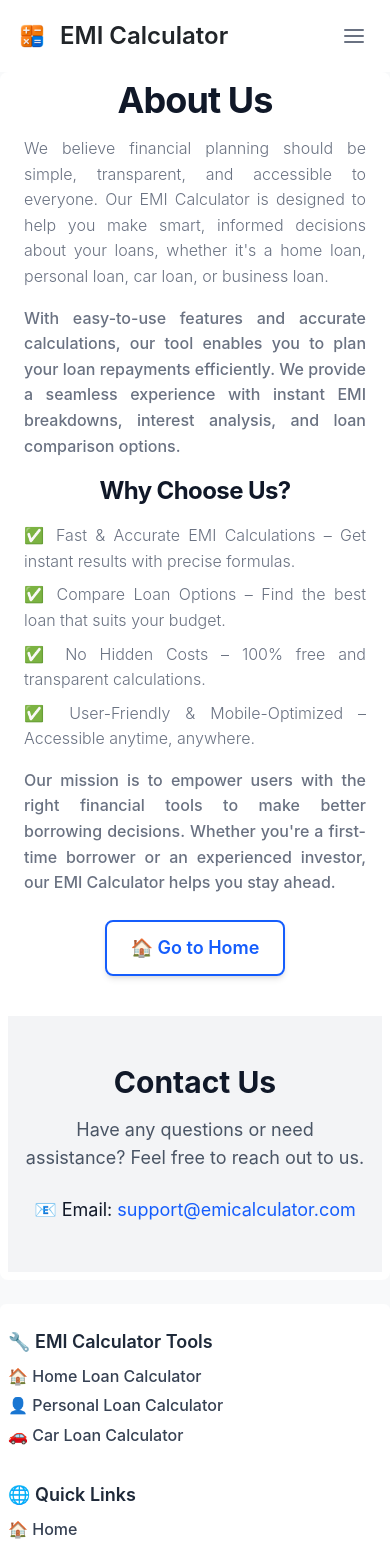
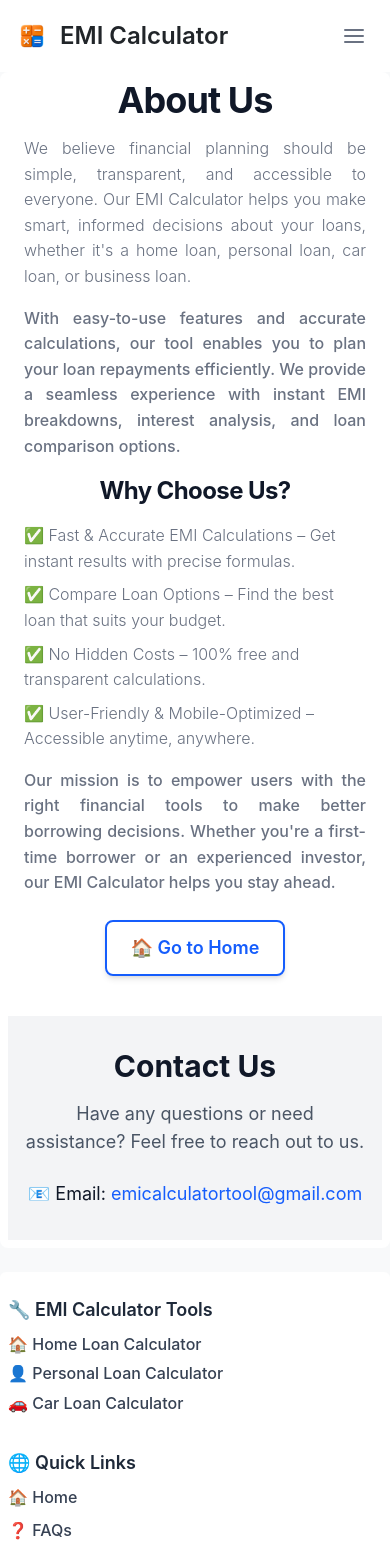
Before and after one commit to Ajinkya-Kardile/emi-calculator, a Next.js app: page /about in a window 390 px wide. Shown: the top 1552 px of the page. Built offline with nearby package versions, Linux system fonts and the light colour scheme.

Commit message:
added: seo meta tags

```diff
--- a/src/components/common/Footer.tsx
+++ b/src/components/common/Footer.tsx
@@ -13,7 +13,7 @@ const footerData = {
         {name: "Home", url: "/"},
         {name: "FAQs", url: "/faq"},
         {name: "About Us", url: "/about"},
-        {name: "Contact Us", url: "mailto:support@emicalculator.com"},
+        {name: "Contact Us", url: "mailto:emicalculatortool@gmail.com"},
     ],
     tools: [
         {name: "Home Loan EMI Calculator", url: "/?loanType=home"},
--- a/src/pages/PrivacyPolicy.tsx
+++ b/src/pages/PrivacyPolicy.tsx
@@ -62,7 +62,9 @@ const PrivacyPolicy = () => {
                 on this page.</p>
 
             <h2 className="text-2xl font-semibold mt-6 mb-2">8. Contact Us</h2>
-            <p className="mb-4">If you have any questions about this Privacy Policy, you can contact us at <a href="mailto:support@emicalculator.com" className="text-blue-600 dark:text-blue-400">support@emicalculator.com</a>.
+            <p className="mb-4">If you have any questions about this Privacy Policy, you can contact us at <a
+                href="mailto:emicalculatortool@gmail.com"
+                className="text-blue-600 dark:text-blue-400">emicalculatortool@gmail.com</a>.
             </p>
         </div>
     );
--- a/src/pages/_app.tsx
+++ b/src/pages/_app.tsx
@@ -2,20 +2,50 @@ import type {AppProps} from "next/app";
 import Navbar from "@/components/common/Navbar";
 import Footer from "@/components/common/Footer";
 import "@/styles/globals.css";
+import Head from "next/head";
 import React from "react";
-import type {Metadata} from "next";
-
-export const metadata: Metadata = {
-    title: "Create Next App",
-    description: "Generated by create next app",
-};
 
 const MyApp = ({Component, pageProps}: AppProps) => {
     return (
         <>
+            <Head>
+                {/* ✅ Primary Meta Tags */}
+                <title>EMI Calculator Tool - Accurate Loan EMI Calculator for Home, Car & Personal Loans</title>
+                <meta name="description"
+                      content="Calculate your Home Loan, Car Loan, and Personal Loan EMIs with our Free EMI Calculator Tool. Get detailed EMI breakdowns, interest calculations, and amortization schedules instantly."/>
+                <meta name="keywords"
+                      content="EMI Calculator, Loan Calculator, Home Loan EMI, Car Loan EMI, Personal Loan EMI, Interest Calculator, Amortization Schedule, Loan Repayment, Loan EMI Calculator India"/>
+                <meta name="author" content="EMI Calculator Tool"/>
+                <meta name="robots" content="index, follow"/>
+                <meta name="viewport" content="width=device-width, initial-scale=1.0"/>
+
+                {/* ✅ Open Graph / Facebook Meta Tags */}
+                <meta property="og:type" content="website"/>
+                <meta property="og:title" content="EMI Calculator Tool - Calculate Loan EMI Instantly"/>
+                <meta property="og:description"
+                      content="Use our advanced EMI Calculator to estimate your monthly installments for home, car, and personal loans. Get real-time calculations and financial insights."/>
+                <meta property="og:url" content="https://emicalculatortool.in"/>
+                <meta property="og:image" content="https://emicalculatortool.in/og-image.jpg"/>
+                <meta property="og:site_name" content="EMI Calculator Tool"/>
+
+                {/* ✅ Twitter Meta Tags */}
+                <meta name="twitter:card" content="summary_large_image"/>
+                <meta name="twitter:title" content="EMI Calculator Tool - Calculate Loan EMI Instantly"/>
+                <meta name="twitter:description"
+                      content="Use our advanced EMI Calculator to estimate your monthly installments for home, car, and personal loans. Get real-time calculations and financial insights."/>
+                <meta name="twitter:image" content="https://emicalculatortool.in/og-image.jpg"/>
+                <meta name="twitter:site" content="@emicalculatortool"/>
+
+                {/* ✅ Canonical URL */}
+                <link rel="canonical" href="https://emicalculatortool.in"/>
+
+                {/* ✅ Favicon */}
+                <link rel="icon" href="/favicon.ico" type="image/x-icon"/>
+            </Head>
+
             {/*<HeaderAd />*/}
             <Navbar/>
-            <main className=" mx-auto p-0 md:p-4">
+            <main className="mx-auto p-0 md:p-4">
                 <Component {...pageProps} />
             </main>
             <Footer/>
--- a/src/pages/about.tsx
+++ b/src/pages/about.tsx
@@ -1,65 +1,97 @@
+import Head from "next/head";
 import SidebarLayout from "@/components/layout/sidebarLayout";
 import React from "react";
 import Link from "next/link";
 
 export default function About() {
     return (
-        <div className="flex flex-col lg:flex-row">
+        <>
+            <Head>
+                <title>About Us - EMI Calculator</title>
+                <meta name="description"
+                      content="Learn about our EMI Calculator and how it helps you make smart financial decisions with accurate and transparent loan calculations."/>
+                <meta name="keywords"
+                      content="EMI calculator, loan calculator, finance planning, loan comparison, home loan, personal loan"/>
+                <meta name="author" content="EMI Calculator Team"/>
+                <meta name="viewport" content="width=device-width, initial-scale=1.0"/>
+                <meta property="og:title" content="About Us - EMI Calculator"/>
+                <meta property="og:description"
+                      content="Our EMI Calculator simplifies financial planning with fast, transparent, and accurate calculations."/>
+                <meta property="og:type" content="website"/>
+                <meta property="og:url" content="https://www.emicalculator.com/about"/>
+                <meta property="og:image" content="https://www.emicalculator.com/images/emi-banner.png"/>
+            </Head>
+
             <SidebarLayout>
-                <section className="bg-white dark:bg-gray-900">
+                <div className=" w-full">
+                    {/* About Section */}
+                    <section className="bg-white dark:bg-gray-900 w-full">
                         <div className="px-4 mx-auto max-w-screen-xl lg:py-16 lg:px-6">
                             <div className="max-w-screen-lg text-gray-500 sm:text-lg dark:text-gray-400">
                                 <h2 className="mb-4 text-4xl tracking-tight font-bold text-gray-900 dark:text-white text-center">
                                     About Us
                                 </h2>
                                 <p className="mb-4 font-light text-justify">
-                                We believe financial planning should be simple, transparent, and accessible to everyone.
-                                Our EMI Calculator is designed to help you make smart, informed decisions about your
-                                loans, whether it&apos;s a home loan, personal loan, car loan, or business loan.
+                                    We believe financial planning should be simple, transparent, and accessible to
+                                    everyone.
+                                    Our EMI Calculator helps you make smart, informed decisions about your loans,
+                                    whether it&apos;s
+                                    a home loan, personal loan, car loan, or business loan.
                                 </p>
                                 <p className="mb-4 font-medium text-justify">
-                                With easy-to-use features and accurate calculations, our tool enables you to plan your
-                                loan repayments efficiently. We provide a seamless experience with instant EMI
-                                breakdowns, interest analysis, and loan comparison options.
+                                    With easy-to-use features and accurate calculations, our tool enables you to plan
+                                    your loan
+                                    repayments efficiently. We provide a seamless experience with instant EMI
+                                    breakdowns, interest
+                                    analysis, and loan comparison options.
                                 </p>
                                 <h3 className="mb-4 text-2xl tracking-tight font-bold text-gray-900 dark:text-white text-center">
                                     Why Choose Us?
                                 </h3>
-                            <ul className="mb-4 space-y-2 font-light text-justify">
-                                <li>✅ Fast & Accurate EMI Calculations – Get instant results with precise formulas.</li>
+                                <ul className="mb-4 space-y-2 font-light text-left">
+                                    <li>✅ Fast & Accurate EMI Calculations – Get instant results with precise
+                                        formulas.
+                                    </li>
                                     <li>✅ Compare Loan Options – Find the best loan that suits your budget.</li>
                                     <li>✅ No Hidden Costs – 100% free and transparent calculations.</li>
                                     <li>✅ User-Friendly & Mobile-Optimized – Accessible anytime, anywhere.</li>
                                 </ul>
                                 <p className="mb-4 font-medium text-justify">
-                                Our mission is to empower users with the right financial tools to make better borrowing
-                                decisions. Whether you&apos;re a first-time borrower or an experienced investor, our EMI
+                                    Our mission is to empower users with the right financial tools to make better
+                                    borrowing
+                                    decisions. Whether you&#39;re a first-time borrower or an experienced investor, our
+                                    EMI
                                     Calculator helps you stay ahead.
                                 </p>
                                 <div className="flex justify-center mt-6">
-                                <Link
-                                    href="/"
-                                    className="inline-flex items-center px-6 py-3 text-lg font-semibold text-blue-600 border-2 border-blue-600 rounded-lg shadow-md hover:bg-blue-600 hover:text-white transition-all duration-300"
-                                >
+                                    <Link href="/" passHref>
+                                        <button
+                                            className="px-6 py-3 text-lg font-semibold text-blue-600 border-2 border-blue-600 rounded-lg shadow-md hover:bg-blue-600 hover:text-white transition-all duration-300">
                                             🏠 Go to Home
+                                        </button>
                                     </Link>
                                 </div>
                             </div>
                         </div>
                     </section>
+
                     {/* Contact Section */}
-                <section className="bg-gray-100 dark:bg-gray-800 py-12 mt-10">
+                    <section className="bg-gray-100 dark:bg-gray-800 py-8 mt-10 w-full">
                         <div className="px-4 mx-auto max-w-screen-xl text-gray-900 dark:text-white text-center">
                             <h2 className="mb-4 text-3xl font-bold">Contact Us</h2>
                             <p className="mb-6 text-lg text-gray-600 dark:text-gray-400">
                                 Have any questions or need assistance? Feel free to reach out to us.
                             </p>
                             <div className="flex flex-col items-center space-y-4">
-                            <p className="text-lg">📧 Email: <a href="mailto:support@emicalculator.com" className="text-blue-600 dark:text-blue-400">support@emicalculator.com</a></p>
+                                <p className="text-lg">📧 Email: <a href="mailto:emicalculatortool@gmail.com"
+                                                                   target="_blank" rel="noopener noreferrer"
+                                                                   className="text-blue-600 dark:text-blue-400">emicalculatortool@gmail.com</a>
+                                </p>
                             </div>
                         </div>
                     </section>
+                </div>
             </SidebarLayout>
-        </div>
+        </>
     );
 }
--- a/src/pages/index.tsx
+++ b/src/pages/index.tsx
@@ -2,10 +2,34 @@ import React from "react";
 import SidebarLayout from "@/components/layout/sidebarLayout";
 import LoanInfo from "@/components/emicalculator/LoanInfo";
 import SimpleEmiCalculator from "@/components/emicalculator/SimpleEmiCalculator";
+import Head from "next/head";
 
 export default function Home() {
     return (
         <>
+
+            <Head>
+                <title>EMI Calculator - Calculate Loan EMI Online Instantly</title>
+                <meta
+                    name="description"
+                    content="Use our free EMI calculator to estimate your loan EMI. Plan your Home, Car, or Personal Loan with accurate interest rates and repayment schedules."
+                />
+                <meta
+                    name="keywords"
+                    content="EMI Calculator, Loan Calculator, Home Loan EMI, Personal Loan EMI, Car Loan EMI, Interest Rate Calculator, Loan Repayment"
+                />
+                <meta name="robots" content="index, follow"/>
+
+                {/* Open Graph (OG) Meta Tags for Social Media */}
+                <meta property="og:title" content="EMI Calculator - Plan Your Loan Smartly"/>
+                <meta property="og:description"
+                      content="Calculate your loan EMI quickly and accurately with our easy-to-use EMI calculator."/>
+                <meta property="og:url" content="https://emicalculatortool.in"/>
+                <meta property="og:type" content="website"/>
+                <meta property="og:image" content="https://emicalculatortool.in/logo.png"/>
+
+            </Head>
+
             <div className="w-full">
                 <SidebarLayout>
                     <SimpleEmiCalculator/>
```
Also changed, not shown: src/pages/faq.tsx (+81 -29 lines). Lines whose indentation alone changed are shown as unchanged.
